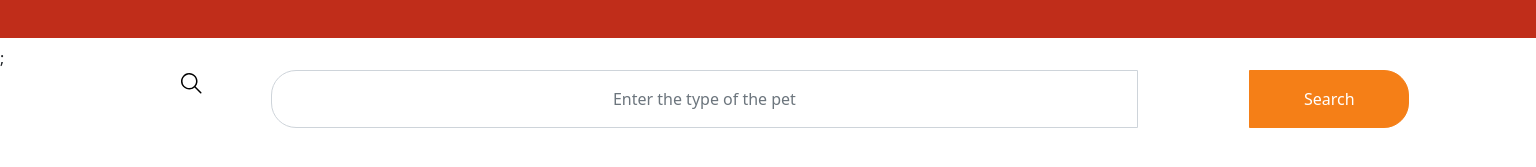
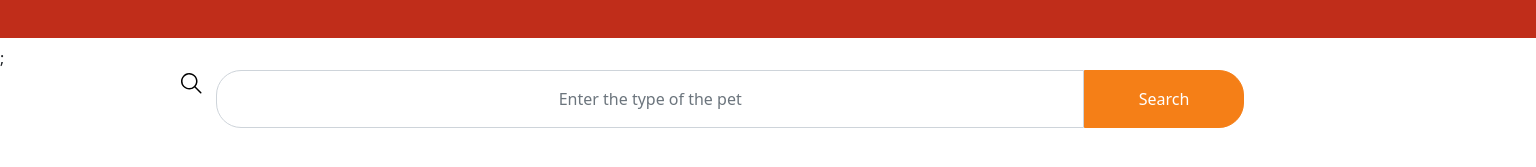
Before and after one commit to opheliah95/Adopt-A-Pet-Template-Website, a React (Create React App) app in the folder web-app/: page / in a window 1536 px wide. Shown: the part 170-337 px from the top of the page. Built offline with nearby package versions, Linux system fonts and the light colour scheme.

Commit message:
style: fixed search box detach

```diff
--- a/web-app/src/components/Search.js
+++ b/web-app/src/components/Search.js
@@ -11,8 +11,6 @@ const SearchBar = (prop) => {
     const searchStyle = {
         container: isWide => (
             {
-                justifyContent: 'right',
-                alignItems: 'right',
                 display: 'flex',
                 padding: 0
             }
--- a/web-app/src/css/SearchBar.css
+++ b/web-app/src/css/SearchBar.css
@@ -1,6 +1,5 @@
 @media all and (min-width: 1500px) {
   .row.grid-center {
-    justify-content: space-between;
     display: flex;
   }
 
@@ -9,6 +8,7 @@
     align-items: center;
     padding: 20px;
   }
+
 }
 
 .searchBar {
@@ -23,6 +23,7 @@ button.searchButton {
     border-color:#f57f17;
     padding: 0% !important;
     border-radius: 0px 25px 25px 0px;
+
 }
 
 input.form-control {
```
